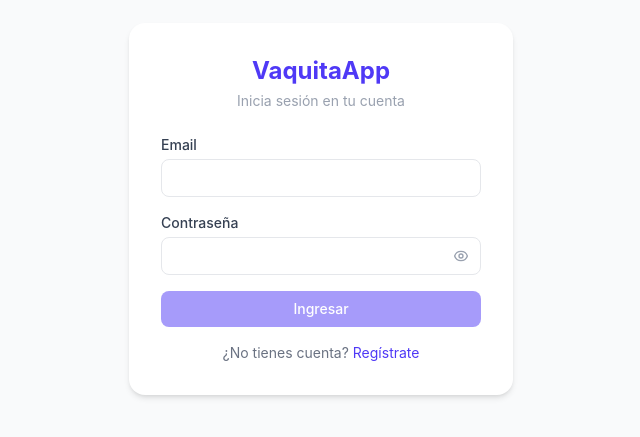
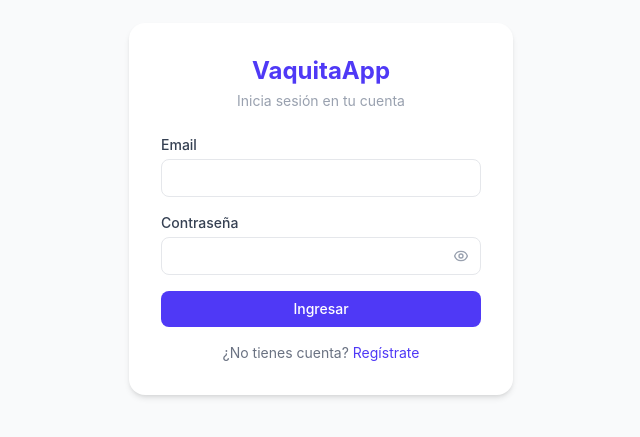
Before and after one commit to VaquitaApp/VaquitaApp, a React (Vite) app in the folder client/: page /login in a window 1280 px wide. Shown: the part 191-628 px from the top of the page, without its empty margins (319-959 px from the left). Built offline with nearby package versions, Linux system fonts and the light colour scheme; no server answers.

Commit message:
Revert "HU05, 6to criterio de aceptacion."
This reverts commit 61f1279e3355c68c890e9c708f558c736da411bd.

```diff
--- a/client/src/pages/LoginPage.jsx
+++ b/client/src/pages/LoginPage.jsx
@@ -50,7 +50,7 @@ export default function LoginPage() {
             />
           </div>
           <button
-            type="submit" disabled={loading || form.password.length < 6}
+            type="submit" disabled={loading}
             className="w-full bg-indigo-600 text-white rounded-lg py-2 text-sm font-medium hover:bg-indigo-700 disabled:opacity-50 transition-colors"
           >
             {loading ? 'Ingresando...' : 'Ingresar'}
```
